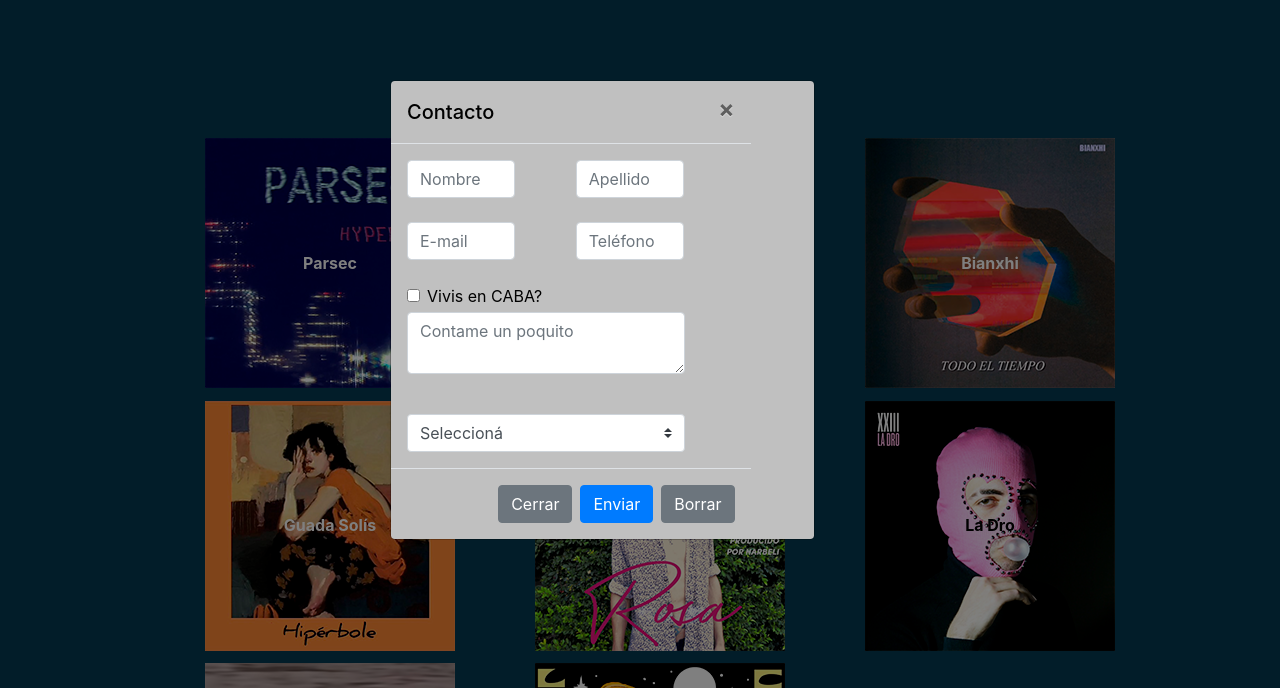
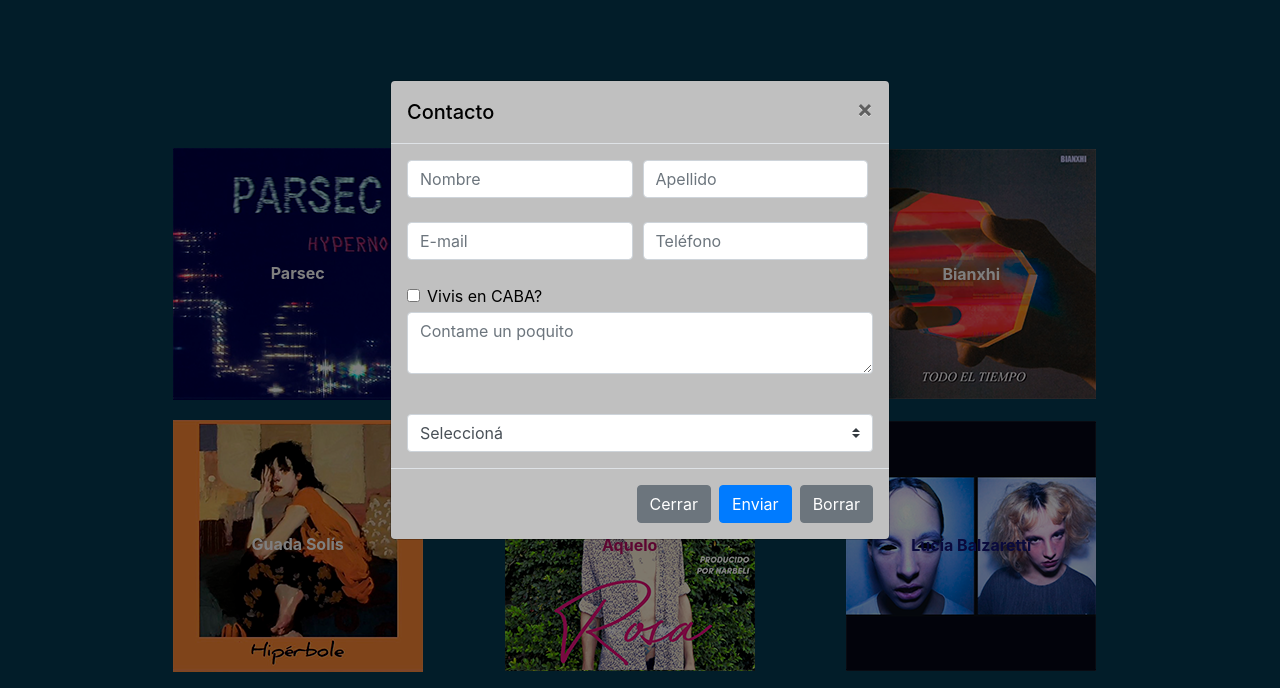
Before and after one commit to lardam/narbeli, a website: page artistas.html in a window 1280 px wide. Both pictures are taken after a click on the link "Contacto". Shown: the part 90-778 px from the top of the page. Drawn offline with nearby package versions, Linux system fonts and the light colour scheme.

Commit message:
Version 2.2

```diff
--- a/artistas.html
+++ b/artistas.html
@@ -13,7 +13,7 @@
         <header class="container-fluid">
             <nav class="navbar navbar-expand-lg navbar-light container">
                 <a class="navbar-brand" href="index.html"><img src="images/logo3.png" class="logo" id="logo" alt="narlogo"></a>
-                <button class="navbar-toggler" type="button" data-toggle="collapse" data-target="#menu" aria-controls="navbarSupportedContent" aria-expanded="false" aria-label="Toggle navigation">
+                <button class="navbar-toggler bg-light" type="button" data-toggle="collapse" data-target="#menu" aria-controls="navbarSupportedContent" aria-expanded="false" aria-label="Toggle navigation">
                     <span class="navbar-toggler-icon"></span>
                 </button>
                 <div class="collapse navbar-collapse" id="menu">
@@ -41,6 +41,9 @@
                 <li id="cande"><a><p>Cande Maio</p></a></li>
             </ul>
            </div>
+           <div class="container" id="ad">
+            <p>Ad</p>
+        </div>
         </div>
         <div class="modal fade" id="contact_form" tabindex="-1" role="dialog" aria-labelledby="exampleModalCenterTitle" aria-hidden="true">
             <div class="modal-dialog modal-dialog-centered" role="document">
@@ -52,7 +55,7 @@
                     </button>
                     </div>
                     <div class="modal-body">
-                        <form>
+                        <form action="index.html" method="POST">
                             <div class="form-row">
                                 <div class="col"><input type="text" placeholder="Nombre" name="nombre" class="form-control"><br></div>
                                 <div class="col"><input type="text" placeholder="Apellido" name="apellido" class="form-control"><br></div>
@@ -74,15 +77,15 @@
                                     <option value="1">Grabación y master</option>
                                     <option value="2">Mastering</option>
                                     <option value="3">Grabación, master y mezcla</option>
-                                  </select>
+                                </select>
                             </div>
-                        </form>
-                    </div>
-                    <div class="modal-footer">
-                        <button type="button" class="btn btn-secondary" data-dismiss="modal">Cerrar</button>
-                        <button type="button" class="btn btn-primary">Enviar</button>
-                        <button type="button" class="btn btn-secondary" value="#">Borrar</button>
-                    </div>
+                        </div>
+                        <div class="modal-footer">
+                            <button type="button" class="btn btn-secondary" data-dismiss="modal">Cerrar</button>
+                            <button type="submit" class="btn btn-primary">Enviar</button>
+                            <button type="reset" class="btn btn-secondary" value="#">Borrar</button>
+                        </div>
+                    </form>
                 </div>
             </div>
         </div>
--- a/scss/prueba.scss
+++ b/scss/prueba.scss
@@ -24,6 +24,7 @@ header {
         }
         #menu {
             margin-left: 0%;
+            margin-right: 0;
             ul{
                 #navblanco {
                     height: 100%;
@@ -106,60 +107,65 @@ header {
         ul {
             list-style-type: none;
             font-weight: bold;
-            padding-top: 12%;
-            padding-bottom: 10%;
+            padding: 12% 15% 0 15%;
             text-align: center;
             li {
                 max-width: 250px;
                 min-height: 250px;
                 margin-bottom: 5%;
                 &:hover {
-                    font-size: 18px;
-                    transform: ease 50ms;
+                    opacity: 70%;
                     cursor: pointer;
-                    opacity: 60%;
+                }
                 a {
-                    min-width: 250px;
-                    min-height: 250px;
-                    padding-top: 45%;
                     p {
-                        width: 250px;
-                        height: 250px;
+                        width: 100%;
+                        height: 100%;
+                        margin: 0;
+                        padding-top: 45%;
                     }
                 }
             }
-        }
             #parsec {
                 background-image: url(../images/parsec.png);
+                grid-area: "parsec";
             }
             #circo {
                 background-image: url(../images/circo_demons.png);
+                grid-area: "circo"
             }
             #bian {
                 background-image: url(../images/bianxhi.png);
+                grid-area: "bian";
             }
             #guada {
                 background-image: url(../images/guada.png);
+                grid-area: "guada";
             }
             #aquelo {
                 background-image: url(../images/aquelo.png);
                 color: rgb(185, 13, 99);
+                grid-area: "aquelo";
             }
             #lucia {
                 background-image: url(../images/lu.png);
                 color: rgb(20, 20, 121);
+                grid-area: "lu";
             }
             #ladro {
                 background-image: url(../images/ladro.png);
                 color: black;
+                grid-area: "ladro";
             }
             #aftern {
                 background-image: url(../images/an.png);
                 color: black;
+                grid-area: "aftern";
             }
             #cande {
                 background-image: url(../images/cande.png);
                 color: rgb(241, 210, 34);
+                grid-area: "cande";
             }
         }
 }
@@ -179,6 +185,10 @@ header {
 #modal_contacto {
     background-color: silver;
     color: black;
+    margin: 0;
+    div {
+        margin-right: 0;
+    }
 }
 
 #temario {
@@ -236,6 +246,11 @@ footer {
 }
 
 @media (max-width: 576px) {
+    header {
+        nav a img {
+            max-width: 180px;
+        }
+    }
     #middle {
         #ad {
             margin-top: 120px;
@@ -262,6 +277,17 @@ footer {
                 margin: auto auto 3% auto;
             }
         }
+    }
+    #artistas {
+        ul {
+            padding: 10% 0 6% 0%;
+        }
+    }
+}
+
+@media (min-width: 420px) {
+    #artistas ul {
+        padding: 10% 0 6% 15%;
     }
 }
 
@@ -302,6 +328,16 @@ footer {
     }
     #artistas {
         ul {
+            padding: 12% 0 10% 0;
+            display: grid;
+            grid-template-areas:
+            "parsec circo"
+            "bian ladro"
+            "guada aquelo"
+            "aftern cande";
+            li {
+                margin: 5px;
+            }
             #lucia {
                 display: none;
             }
@@ -310,7 +346,23 @@ footer {
 }
 
 @media (min-width: 768px) {
-
+    #artistas {
+        ul {
+            padding: 12% 0 10% 7%;
+            display: grid;
+            grid-template-areas:
+            "parsec circo"
+            "bian ladro"
+            "guada aquelo"
+            "aftern cande";
+            li {
+                margin: 3%;
+            }
+            #lucia {
+                display: none;
+            }
+        }
+    }
 }
 
 @media (min-width: 992px) {
@@ -326,21 +378,17 @@ footer {
     }
     #artistas {
         ul {
-            list-style-type: none;
-            font-weight: bold;
-            padding-top: 12%;
-            padding-bottom: 10%;
-            text-align: center;
+            padding: 12% 0 10% 7%;
             display: grid;
             grid-template-areas:
             "parsec circo bian"
-            "guada aquelo lucia"
-            "ladro aftern cande";
-            justify-content: space-evenly;
+            "ladro guada aquelo"
+            "aftern cande lu";
             li {
-                width: 250px;
-                height: 250px;
-                padding-top: 45%;
+                margin: 3%;
+            }
+            #lucia {
+                display: block;
             }
         }
     }
```
Also changed, not shown: fechas.html (+1 -1 lines), index.html (+1 -1 lines), info.html (+1 -1 lines), musica.html (+1 -1 lines), css/pruebacss.css.
